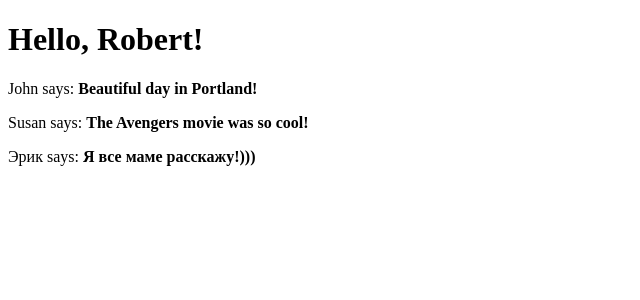
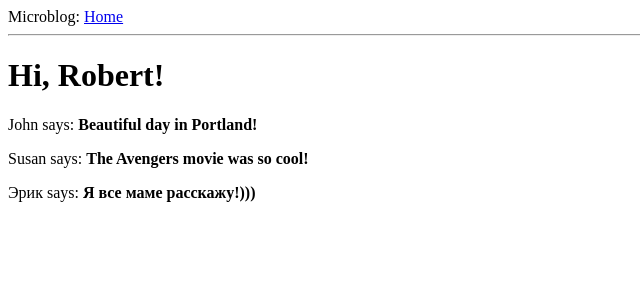
Before and after one commit to gotfree/micoblog, a Flask app: page / in a window 1280 px wide. Shown: the top 300 px of the page, without its empty margins (0-640 px from the left). Run offline with Flask 2, Linux system fonts and the light colour scheme.

Commit message:
base template

```diff
--- a/app/templates/base.html
+++ b/app/templates/base.html
@@ -0,0 +1,18 @@
+<!DOCTYPE html>
+<html lang="en">
+  <head>
+    <meta charset="UTF-8" />
+    <meta name="viewport" content="width=device-width, initial-scale=1.0" />
+    <meta http-equiv="X-UA-Compatible" content="ie=edge" />
+    {% if title %}
+    <title>{{ title }} - Microblog!</title>
+    {% else %}
+    <title>Welcome to Microblog</title>
+    {% endif %}
+  </head>
+  <body>
+    <div>Microblog: <a href="/index">Home</a></div>
+    <hr />
+    {% block content %}{% endblock %}
+  </body>
+</html>
--- a/app/templates/index.html
+++ b/app/templates/index.html
@@ -1,23 +1,9 @@
-<!DOCTYPE html>
-<html lang="en">
-  <head>
-    <meta charset="UTF-8" />
-    <meta name="viewport" content="width=device-width, initial-scale=1.0" />
-    <meta http-equiv="X-UA-Compatible" content="ie=edge" />
-    {% if title %}
-    <title>{{ title }} - Microblog!</title>
-    {% else %}
-    <title>Welcome to Microblog</title>
-    {% endif %}
-  </head>
-  <body>
-    <h1>Hello, {{ user.username }}!</h1>
+{% extends "base.html" %} {% block content %}
+<h1>Hi, {{ user.username }}!</h1>
 {% for post in posts %}
 <div>
   <p>
     {{ post.author.username }} says: <b>{{ post.body }}</b>
   </p>
 </div>
-    {% endfor %}
-  </body>
-</html>
+{% endfor %} {% endblock %}
--- a/pyproject.toml
+++ b/pyproject.toml
@@ -8,6 +8,7 @@ authors = ["Robert Idiatulin"]
 python = "^3.8"
 flask = "^1.1"
 flake8 = "^3.7"
+flask-wtf = "^0.14.2"
 
 [tool.poetry.dev-dependencies]
 
```
Also changed, not shown: 1 other file. Lines whose indentation alone changed are shown as unchanged.
